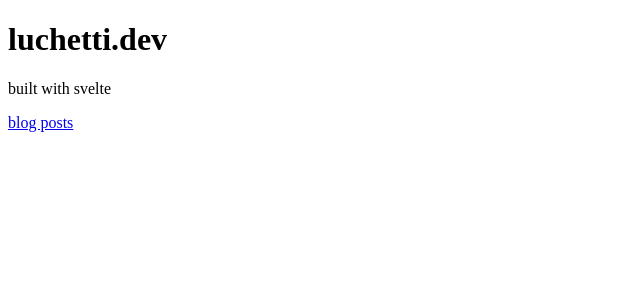
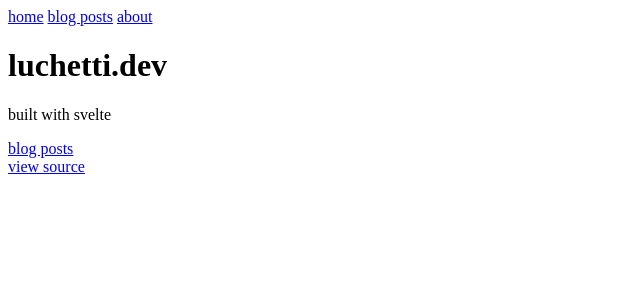
Before and after one commit to gusluchetti/portfolio, a SvelteKit app: page / in a window 1280 px wide. Shown: the top 300 px of the page, without its empty margins (0-640 px from the left). Built offline with nearby package versions, Linux system fonts and the light colour scheme.

Commit message:
feat: add home page

```diff
--- /dev/null
+++ b/src/routes/+layout.svelte
@@ -0,0 +1,11 @@
+<header>
+	<nav>
+		<a href="/">home</a>
+		<a href="/blog">blog posts</a>
+		<a href="/about">about</a>
+	</nav>
+</header>
+<slot />
+<footer>
+	<a href="https://github.com/gusluchetti/portfolio">view source</a>
+</footer>
--- /dev/null
+++ b/src/routes/+layout.ts
@@ -0,0 +1 @@
+export const prerender = true;
```
